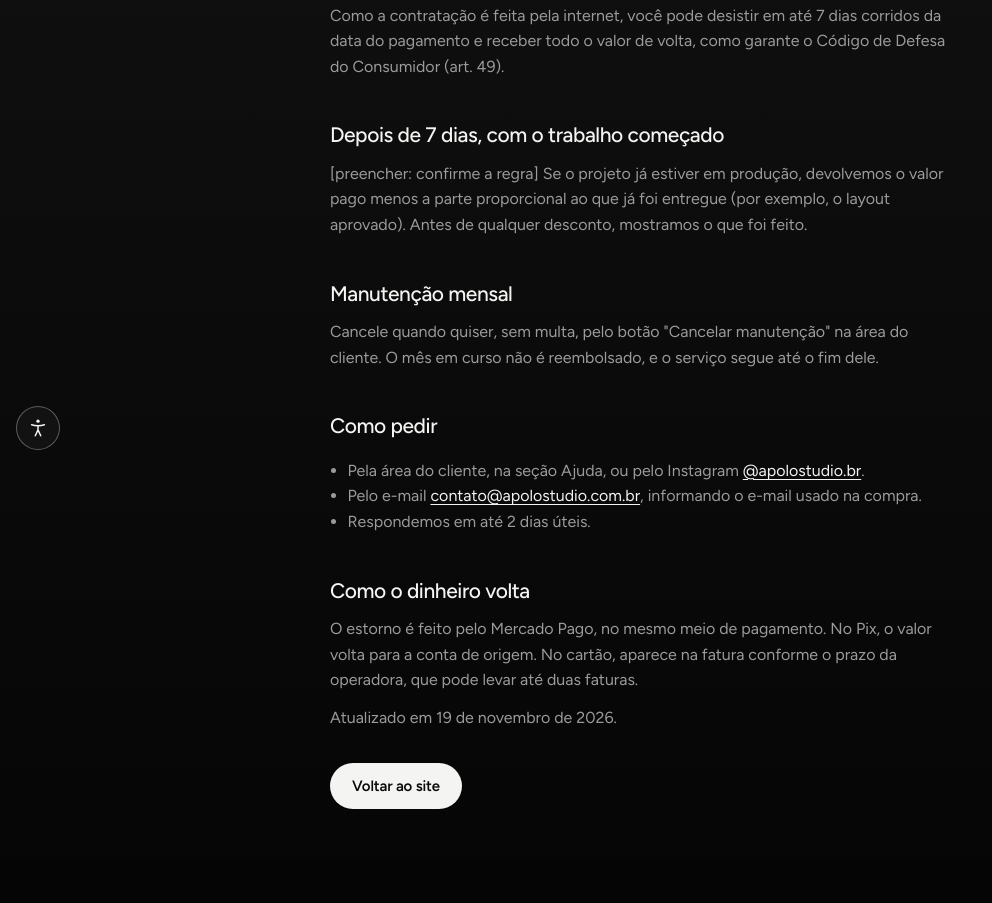
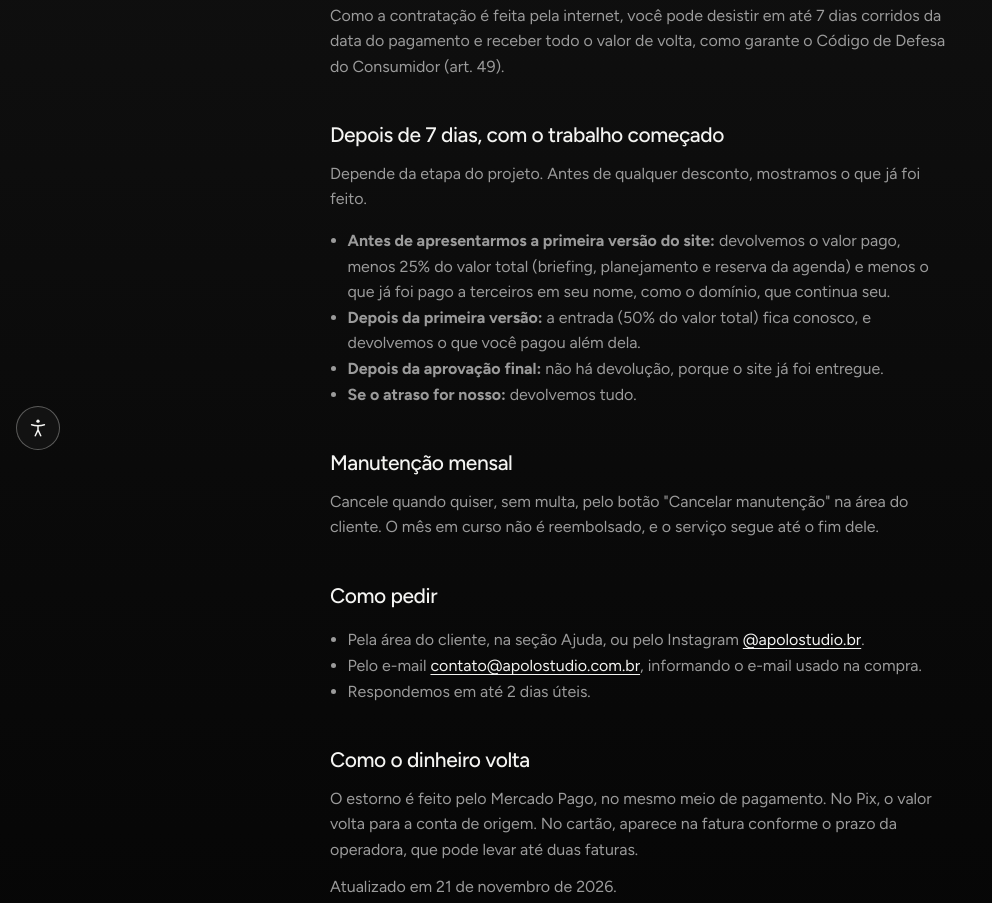
Before and after one commit to kevinhsdev/apolo, a website built with Vite: page reembolso.html in a window 1280 px wide. Shown: the part 334-1237 px from the top of the page, without its empty margins (0-992 px from the left). Built offline with nearby package versions, Linux system fonts and the light colour scheme.

Commit message:
Reembolso: regra por etapa depois dos 7 dias, igual ao contrato
Co-Authored-By: Claude Opus 5.5 <noreply@anthropic.com>

```diff
--- a/reembolso.html
+++ b/reembolso.html
@@ -15,7 +15,13 @@
     <h2>Arrependimento em até 7 dias</h2>
     <p>Como a contratação é feita pela internet, você pode desistir em até 7 dias corridos da data do pagamento e receber todo o valor de volta, como garante o Código de Defesa do Consumidor (art. 49).</p>
     <h2>Depois de 7 dias, com o trabalho começado</h2>
-    <p>[preencher: confirme a regra] Se o projeto já estiver em produção, devolvemos o valor pago menos a parte proporcional ao que já foi entregue (por exemplo, o layout aprovado). Antes de qualquer desconto, mostramos o que foi feito.</p>
+    <p>Depende da etapa do projeto. Antes de qualquer desconto, mostramos o que já foi feito.</p>
+    <ul>
+      <li><strong>Antes de apresentarmos a primeira versão do site:</strong> devolvemos o valor pago, menos 25% do valor total (briefing, planejamento e reserva da agenda) e menos o que já foi pago a terceiros em seu nome, como o domínio, que continua seu.</li>
+      <li><strong>Depois da primeira versão:</strong> a entrada (50% do valor total) fica conosco, e devolvemos o que você pagou além dela.</li>
+      <li><strong>Depois da aprovação final:</strong> não há devolução, porque o site já foi entregue.</li>
+      <li><strong>Se o atraso for nosso:</strong> devolvemos tudo.</li>
+    </ul>
     <h2>Manutenção mensal</h2>
     <p>Cancele quando quiser, sem multa, pelo botão "Cancelar manutenção" na área do cliente. O mês em curso não é reembolsado, e o serviço segue até o fim dele.</p>
     <h2>Como pedir</h2>
@@ -26,7 +32,7 @@
     </ul>
     <h2>Como o dinheiro volta</h2>
     <p>O estorno é feito pelo Mercado Pago, no mesmo meio de pagamento. No Pix, o valor volta para a conta de origem. No cartão, aparece na fatura conforme o prazo da operadora, que pode levar até duas faturas.</p>
-    <p>Atualizado em 19 de novembro de 2026.</p>
+    <p>Atualizado em 21 de novembro de 2026.</p>
     <a class="botao" href="./"><span class="rola">Voltar ao site</span></a>
   </main>
   <!-- partial:rodape-confianca -->
```
